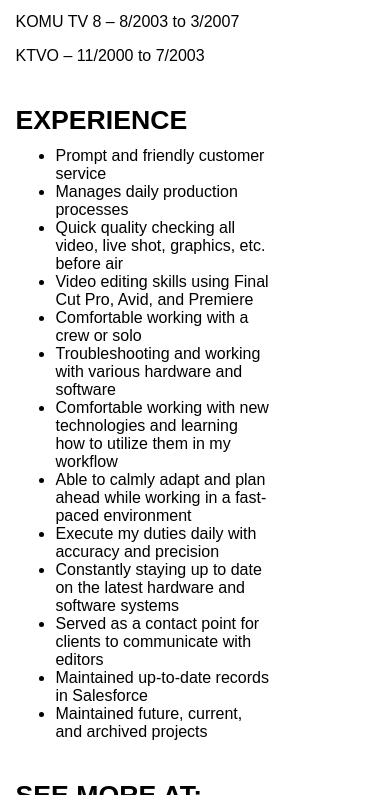
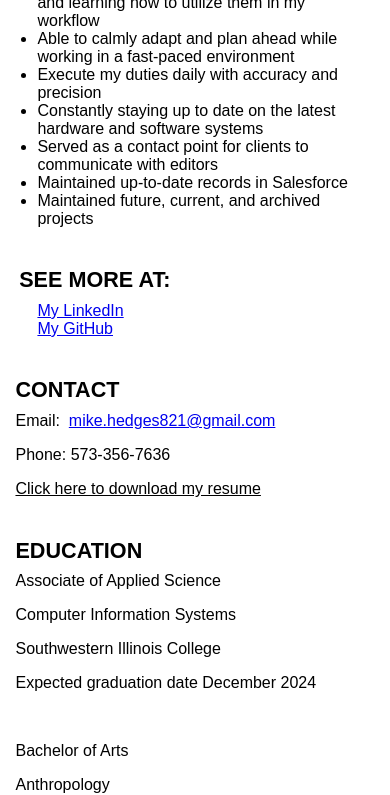
Before and after one commit to hedges821/hedges821.github.io, a plain HTML site: page index.html in a window 390 px wide. Shown: the part 1205-2000 px from the top of the page. Drawn offline with Linux system fonts and the light colour scheme.

Commit message:
updated mobile styles

```diff
--- a/stylesheets/style.css
+++ b/stylesheets/style.css
@@ -254,16 +254,24 @@ img:hover {
 		width: 100%;
 	}
 
+	h1{
+		font-size: 275%
+	}
+
 
 	h2 {
 		color: black;
-		font-size: 20pt;
+		font-size: 150%;
 		font-family: Bahnschrift, Arial;
 		text-align: center;
 		background-color: rgba(0, 0, 0, 0.35);
 		padding-bottom: 1.5%;
 		padding-left: 0;
 		border: 2px solid #F8B000;
+	}
+
+	h3{
+		font-size: 135%;
 	}
 
 	main {
@@ -289,12 +297,17 @@ img:hover {
 		text-align: center;
 	}
 
+	ul li{
+		margin-left: -7%;
+	}
+
 	iframe {
 		display: none;
 	}
 
 	.myName {
-		border: none;
+		border: 2px solid #F8B000;
+		border-radius: 7px;
 		padding: 2% 3%;
 		background-color: rgba(235, 235, 235);
 	}
@@ -308,17 +321,28 @@ img:hover {
 		display: none;
 	}
 
+
+
+	#leftCol {
+		text-align: left;
+		padding-left: 2%;
+	}
+
 	#rightCol {
 		float: none;
 		position: relative;
 		text-align: left;
-		padding-left: 2%;
+		width: auto;
+		padding-left: 3%;
+		padding-right: 3%;
 		border-left: none;
+
 	}
 
 	#leftCol {
 		text-align: left;
-		padding-left: 2%;
+		padding-right: 2%;
+		padding-top: 0;
 	}
 
 
```
